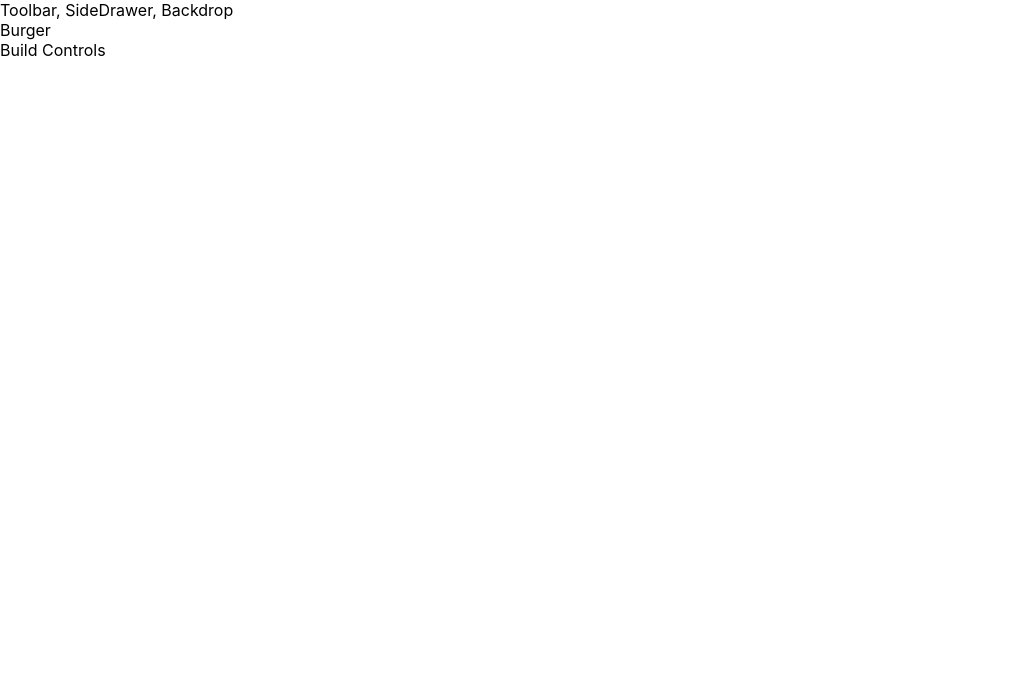
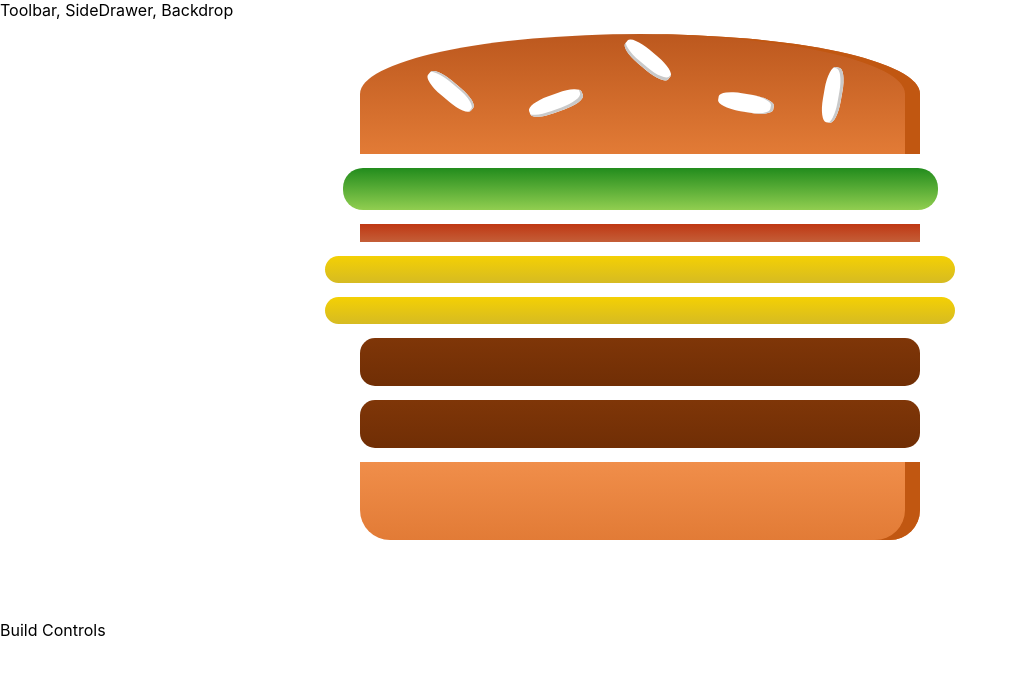
Before and after one commit to vincentpace2395/burger-builder-project, a React app: page / in a window 1280 px wide. Shown: the top 674 px of the page, without its empty margins (0-1017 px from the left). Built offline with nearby package versions, Linux system fonts and the light colour scheme.

Commit message:
Add ability to dynamically create burger, display burger picture on screen

```diff
--- a/config/webpack.config.js
+++ b/config/webpack.config.js
@@ -307,8 +307,7 @@
             {
               options: {
                 formatter: require.resolve('react-dev-utils/eslintFormatter'),
-                eslintPath: require.resolve('eslint'),
-
+                eslintPath: require.resolve('eslint')
               },
               loader: require.resolve('eslint-loader'),
             },
--- /dev/null
+++ b/src/components/Burger/Burger.css
@@ -0,0 +1,30 @@
+.Burger {
+    width: 100%;
+    margin: auto;
+    height: 250px;
+    overflow: scroll;
+    text-align: center;
+    font-weight: bold;
+    font-size: 1.2rem;
+}
+
+@media (min-width: 500px) and (min-height: 400px) {
+    .Burger {
+        width: 350px;
+        height: 300px;
+    }
+}
+
+@media (min-width: 500px) and (min-height: 401px) {
+    .Burger {
+        width: 450px;
+        height: 400px;
+    }
+}
+
+@media (min-width: 1000px) and (min-height: 700px) {
+    .Burger {
+        width: 700px;
+        height: 600px;
+    }
+}
--- a/src/components/Burger/Burger.js
+++ b/src/components/Burger/Burger.js
@@ -0,0 +1,22 @@
+import React from 'react';
+import './Burger.css';
+import BurgerIngredient from './BurgerIngredient/BurgerIngredient';
+
+const burger = props => {
+    const transformedIngredients = Object.keys(props.ingredients)
+        .map(ingredientKey => {
+            return [...Array(props.ingredients[ingredientKey])].map((_, i) => {
+                return <BurgerIngredient key={ingredientKey + i} type={ingredientKey} />;
+            });
+        });
+
+    return (
+        <div className='Burger'>
+            <BurgerIngredient type='bread-top' />
+            {transformedIngredients}
+            <BurgerIngredient type="bread-bottom" />
+        </div>
+    );
+};
+
+export default burger;
--- a/src/components/Burger/BurgerIngredient/BurgerIngredient.css
+++ b/src/components/Burger/BurgerIngredient/BurgerIngredient.css
@@ -80,7 +80,6 @@
     box-shadow: inset 1px 3px #c9c9c9;
 }
 
-
 .Meat {
     width: 80%;
     height: 8%;
--- a/src/components/Burger/BurgerIngredient/BurgerIngredient.js
+++ b/src/components/Burger/BurgerIngredient/BurgerIngredient.js
@@ -1,39 +1,45 @@
 import React from 'react';
-import classes from './BurgerIngredient.css';
+import PropTypes from 'prop-types';
+import './BurgerIngredient.css';
 
-const burgerIngredient = props => {
+class BurgerIngredient extends React.Component {
+    render() {
         let ingredient = null;
 
-    switch (props.type) {
+        switch (this.props.type) {
             case ('bread-bottom'):
-            ingredient = <div className={classes.BreadBottom} />
+                ingredient = <div className='BreadBottom' />;
                 break;
             case ('bread-top'):
                 ingredient = (
-                <div className={classes.BreadTop}>
-                    <div className={classes.seeds1}></div>
-                    <div className={classes.seeds2}></div>
+                    <div className='BreadTop'>
+                        <div className='Seeds1' />
+                        <div className='Seeds2' />
                     </div>
                 );
                 break;
             case ('meat'):
-            ingredient = <div className={classes.Meat}></div>
+                ingredient = <div className='Meat' />;
                 break;
             case ('cheese'):
-            ingredient = <div className={classes.Cheese}></div>
+                ingredient = <div className='Cheese' />;
                 break;
             case ('bacon'):
-            ingredient = <div className={classes.Bacon}></div>
+                ingredient = <div className='Bacon' />;
                 break;
             case ('lettuce'):
-            ingredient = <div className={classes.Lettuce}></div>
+                ingredient = <div className='Lettuce' />;
                 break;
             default:
                 ingredient = null;
         }
 
         return ingredient;
-
+    }
 };
 
-export default burgerIngredient;
+BurgerIngredient.propTypes = {
+    type: PropTypes.string.isRequired
+}
+
+export default BurgerIngredient;
--- a/src/containers/BurgerBuilder/BurgerBuilder.js
+++ b/src/containers/BurgerBuilder/BurgerBuilder.js
@@ -1,11 +1,21 @@
 import React from 'react';
 import Aux from '../../hoc/Aux';
+import Burger from '../../components/Burger/Burger';
 
 class BurgerBuilder extends React.Component {
+    state = {
+        ingredients: {
+            lettuce: 1,
+            bacon: 1,
+            cheese: 2,
+            meat: 2,
+        }
+    };
+
     render() {
         return (
             <Aux>
-                <div>Burger</div>
+                <Burger ingredients={this.state.ingredients}/>
                 <div>Build Controls</div>
             </Aux>
         );
```
Lines whose indentation alone changed are shown as unchanged.
